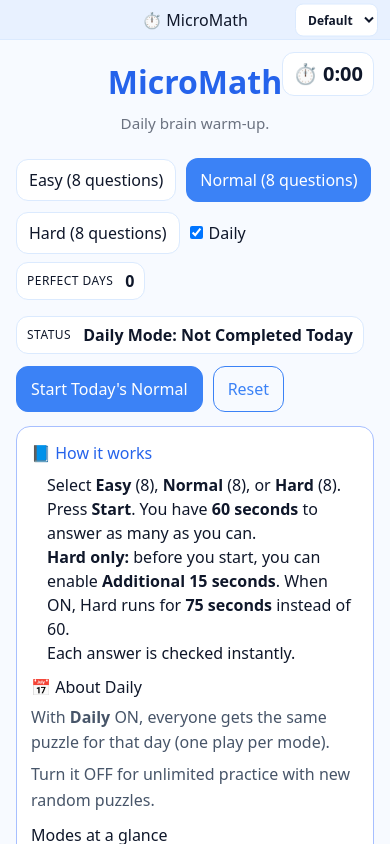
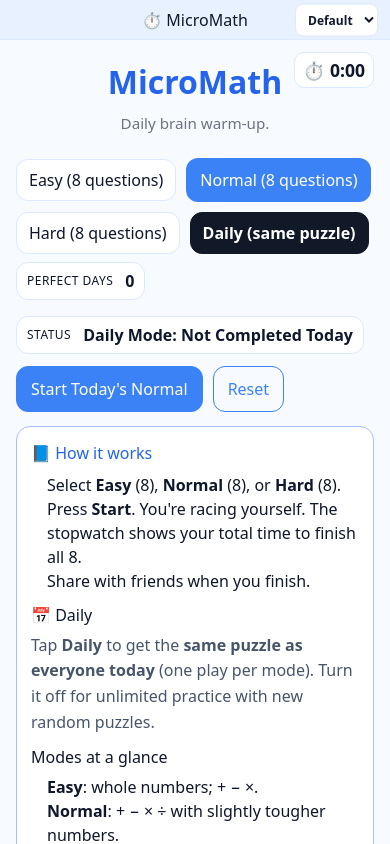
Before and after one commit to joyceybear06/micromath, a React (Vite) app: page / in a window 390 px wide. Shown: the top 844 px of the page. Built offline with nearby package versions, Linux system fonts and the light colour scheme.

Commit message:
mobile: mini stopwatch + daily button + number chips

```diff
--- a/src/App.css
+++ b/src/App.css
@@ -99,6 +99,25 @@
   border: 2px solid var(--primary);
   background: var(--primary-50);
 }
+
+/* NEW: Daily toggle becomes a simple button */
+.daily-btn{
+  padding: 8px 12px;
+  border-radius: 12px;
+  border: 1px solid var(--accent);
+  background: transparent;
+  color: var(--accent);
+  cursor: pointer;
+  font-weight: 700;
+}
+.daily-btn:active{ transform: translateY(1px); }
+.daily-btn--active{
+  background: #111827; /* always black, as requested */
+  border-color: #111827;
+  color: #ffffff;
+}
+
+/* (legacy) checkbox label no longer used, safe to keep */
 .daily-toggle{
   display: flex;
   align-items: center;
@@ -198,6 +217,62 @@
 }
 .answer-input:disabled{ background: #f6f6f6; }
 .result-icon{ min-width: 24px; }
+
+/* ====== LADDER NUMBER CHIP (circled index; fixed-width column) ====== */
+.ladder-index{
+  flex: 0 0 28px;           /* fixed column width on desktop */
+  width: 28px;
+  height: 28px;
+  display: inline-grid;
+  place-items: center;
+  border-radius: 999px;
+  border: 1px solid var(--border);
+  background: var(--card);
+  color: var(--muted);
+  font-weight: 600;         /* semibold numerals */
+  font-size: 14px;
+  line-height: 1;
+  user-select: none;
+}
+@media (max-width: 480px){
+  .ladder-index{
+    flex-basis: 26px;
+    width: 26px;
+    height: 26px;
+    font-size: 13px;
+  }
+}
+
+/* Active row: subtle elevation + accent ring (no heavy fill) */
+.ladder-row:focus-within .ladder-index{
+  border-color: var(--accent);
+  /* Subtle lift; browsers that support color-mix will show a soft ring */
+  box-shadow:
+    0 2px 6px rgba(0,0,0,0.10),
+    0 0 0 3px color-mix(in srgb, var(--accent) 22%, transparent);
+}
+
+/* Dark theme tuning for the chip */
+[data-theme="dark"] .ladder-index{
+  background: #1f2937; /* slate-800 */
+  border-color: #334155; /* slate-600 */
+  color: #e5e7eb; /* slate-200 */
+}
+[data-theme="dark"] .ladder-row:focus-within .ladder-index{
+  border-color: var(--accent);
+  box-shadow:
+    0 2px 8px rgba(0,0,0,0.30),
+    0 0 0 3px color-mix(in srgb, var(--accent) 22%, transparent);
+}
+
+/* Offscreen text helper for accessibility (e.g., "Question 3") */
+.sr-only{
+  position: absolute !important;
+  width: 1px; height: 1px;
+  padding: 0; margin: -1px;
+  overflow: hidden; clip: rect(0,0,0,0);
+  white-space: nowrap; border: 0;
+}
 
 /* Instructions */
 .rules{ margin-top: 14px; padding: 14px; }
@@ -363,25 +438,12 @@
 [data-theme="dark"] .meta-bar .meta-item:not(.score) { background: #1f2937 !important; border: 1px solid #334155 !important; color: #f8fafc; }
 [data-theme="dark"] .meta-bar .meta-item:not(.score) .meta-label, [data-theme="dark"] .meta-bar .meta-item:not(.score) .meta-value { background: transparent !important; color: #f8fafc !important; border: 0 !important; box-shadow: none !important; padding: 0 !important; }
 
-/* ========================= Mobile timer (≤480px) ========================= */
+/* =================== Small-screen header timer shrink =================== */
 @media (max-width: 480px) {
-  [data-playing="1"] .header-timer {
-    position: fixed;
-    right: 12px;
-    bottom: calc(12px + env(safe-area-inset-bottom));
-    z-index: 60;
-    transform: none;
-    padding: 6px 10px;
-    border-radius: 14px;
-    pointer-events: none;
-    box-shadow: 0 8px 20px rgba(0,0,0,.25);
-  }
-  [data-theme="dark"] [data-playing="1"] .header-timer.danger {
-    color: #fecaca !important; border-color: #ef4444 !important;
-  }
-  [data-theme="blue"] [data-playing="1"] .header-timer.danger,
-  [data-theme="light"] [data-playing="1"] .header-timer.danger {
-    color: #b91c1c !important; border-color: #fecaca !important; background: #fff5f5 !important;
+  .header-timer {
+    font-size: clamp(14px, 4.5vw, 18px);
+    padding: 4px 8px;
+    border-radius: 10px;
   }
 }
 
@@ -389,3 +451,57 @@
 .mm-correct-flag { margin-left: 6px; font-weight: 700; color: #10b981; }
 @keyframes mmSparkle { from { box-shadow: 0 0 0 0 rgba(16,185,129,0.6); } to { box-shadow: 0 0 0 14px rgba(16,185,129,0); } }
 .mm-sparkle { animation: mmSparkle 0.6s ease-out; border-radius: 10px; }
+
+/* Mini stopwatch (floats at bottom on mobile when header timer is off-screen) */
+.mini-stopwatch {
+  position: fixed;
+  bottom: 12px;
+  left: 50%;
+  transform: translateX(-50%);
+  padding: 6px 10px;
+  border-radius: 999px;
+  border: 1px solid var(--border);
+  background: var(--card);
+  color: var(--text);
+  font-size: clamp(14px, 4.5vw, 18px);
+  font-variant-numeric: tabular-nums;
+  z-index: 50;
+  box-shadow: 0 6px 18px rgba(0,0,0,0.15);
+}
+/* Dark-theme fix: use data-theme selector instead of .dark */
+[data-theme="dark"] .mini-stopwatch {
+  background: #111827;
+  color: #F9FAFB;
+  border-color: #374151;
+}
+@media (hover: hover) and (pointer: fine) {
+  /* Hide on desktop by default */
+  .mini-stopwatch { display: none; }
+}
+
+/* ===================== ± controls (mobile only) ===================== */
+.smart-number-wrap{
+  display: grid;
+  grid-template-columns: auto 1fr;
+  align-items: center;
+  gap: 6px;
+}
+.pm-wrap{
+  display: inline-flex;
+  gap: 6px;
+}
+.pm-btn{
+  width: 28px;
+  height: 28px;
+  border-radius: 999px;
+  border: 1px solid var(--border);
+  background: var(--card);
+  color: var(--text);
+  font-weight: 600;
+  line-height: 1;
+}
+.pm-btn:active{ transform: translateY(1px); }
+/* Hide the ± controls on non-touch desktop */
+@media (hover: hover) and (pointer: fine) {
+  .pm-wrap { display: none; }
+}
--- a/src/App.tsx
+++ b/src/App.tsx
@@ -1,9 +1,11 @@
-import { useEffect, useMemo, useState, type ReactNode } from "react";
+import { useEffect, useMemo, useRef, useState, type ReactNode } from "react";
 import { useMode } from "./hooks/useMode";
 import { generateLadder, generateLadderForSeed } from "./logic/generator";
 import { generateEasy, generateEasyForSeed } from "./logic/easy";
 import type { Step } from "./types";
 import "./App.css";
+import MiniStopwatch from "./components/MiniStopwatch";
+
 
 /* Stopwatch & iOS-safe input */
 import { useStopwatch } from "./hooks/useStopwatch";
@@ -191,6 +193,10 @@
   );
 }
 /* ---------------------------- End modal ----------------------------------- */
+
+/* ------------------------- MiniStopwatch (new) ---------------------------- */
+
+/* ------------------------------------------------------------------------- */
 
 export default function App() {
   const [mode, setMode] = useMode();
@@ -401,6 +407,24 @@
   };
   /* --------------------------------------------------------------------- */
 
+  /* ------------------- Mini stopwatch: visibility logic ------------------ */
+  const mainTimerRef = useRef<HTMLDivElement | null>(null);
+  const [isMainInView, setIsMainInView] = useState(true);
+
+  useEffect(() => {
+    const el = mainTimerRef.current;
+    if (!el) return;
+    const obs = new IntersectionObserver(
+      ([entry]) => setIsMainInView(entry.isIntersecting),
+      { root: null, threshold: 0 }
+    );
+    obs.observe(el);
+    return () => obs.disconnect();
+  }, []);
+
+  const showMini = status === "playing" && !isMainInView;
+  /* ---------------------------------------------------------------------- */
+
   return (
     <>
       {/* Top banner (centered title, picker on far right) */}
@@ -442,6 +466,7 @@
 
           <div
             className="header-timer"
+            ref={mainTimerRef}
             aria-live="polite"
             style={{ position: "absolute", right: 0, top: 0 }}
           >
@@ -449,7 +474,15 @@
           </div>
         </header>
 
-        {/* Tabs + Daily toggle */}
+        {/* Floating mini stopwatch (mobile) */}
+        {showMini && (
+      <MiniStopwatch
+  ms={sw.ms}
+  onClick={() => mainTimerRef.current?.scrollIntoView({ behavior: "smooth", block: "center" })}
+/>
+        )}
+
+        {/* Tabs + Daily button */}
         <div className="controls-row">
           <button
             onClick={() => setMode("easy")}
@@ -472,14 +505,15 @@
             Hard (8 questions)
           </button>
 
-          <label className="daily-toggle">
-            <input
-              type="checkbox"
-              checked={isDaily}
-              onChange={(e) => setIsDaily(e.target.checked)}
-            />
-            <span>Daily</span>
-          </label>
+          <button
+            type="button"
+            className={`daily-btn ${isDaily ? "daily-btn--active" : ""}`}
+            aria-pressed={isDaily}
+            title="Daily: same puzzle as everyone today"
+            onClick={() => setIsDaily((d) => !d)}
+          >
+            {isDaily ? "Daily (same puzzle)" : "Practice (random)"}
+          </button>
         </div>
 
         {/* Meta bar */}
@@ -609,37 +643,22 @@
           <div className="rules card">
             <h2>📘 How it works</h2>
             <ul>
-              <li>
-                Select <strong>Easy</strong> (8), <strong>Normal</strong> (8), or{" "}
-                <strong>Hard</strong> (8).
-              </li>
-              <li>
-                Press <strong>Start</strong>. You have <strong>60 seconds</strong> to answer as many as you can.
-              </li>
-              <li>
-                <strong>Hard only:</strong> before you start, you can enable <strong>Additional 15 seconds</strong>.
-                When ON, Hard runs for <strong>75 seconds</strong> instead of 60.
-              </li>
-              <li>Each answer is checked instantly.</li>
+              <li>Select <strong>Easy</strong> (8), <strong>Normal</strong> (8), or <strong>Hard</strong> (8).</li>
+              <li>Press <strong>Start</strong>. You're racing yourself. The stopwatch shows your total time to finish all 8.</li>
+              <li>Share with friends when you finish.</li>
             </ul>
 
-            <h3>📅 About Daily</h3>
+            <h3>📅 Daily</h3>
             <p className="rules-paragraph">
-              With <strong>Daily</strong> ON, everyone gets the same puzzle for that day (one play per mode).
+              Tap <strong>Daily</strong> to get the <strong>same puzzle as everyone today</strong> (one play per mode).
+              Turn it off for unlimited practice with new random puzzles.
             </p>
-            <p className="rules-paragraph">Turn it OFF for unlimited practice with new random puzzles.</p>
 
             <h3>Modes at a glance</h3>
             <ul>
-              <li>
-                <strong>Easy</strong>: whole numbers; + − × ÷.
-              </li>
-              <li>
-                <strong>Normal</strong>: same operations with slightly tougher numbers.
-              </li>
-              <li>
-                <strong>Hard</strong>: adds exponents (^) and parentheses.
-              </li>
+              <li><strong>Easy</strong>: whole numbers; + − ×.</li>
+              <li><strong>Normal</strong>: + − × ÷ with slightly tougher numbers.</li>
+              <li><strong>Hard</strong>: adds exponents (^) and parentheses.</li>
             </ul>
           </div>
         )}
--- /dev/null
+++ b/src/components/MiniStopwatch.tsx
@@ -0,0 +1,23 @@
+export default function MiniStopwatch({
+  ms,
+  onClick,
+}: {
+  ms: number;
+  onClick?: () => void;
+}) {
+  // Match the header timer: M:SS
+  const totalSec = Math.floor(ms / 1000);
+  const m = Math.floor(totalSec / 60).toString();
+  const s = String(totalSec % 60).padStart(2, "0");
+
+  return (
+    <button
+      className="mini-stopwatch"
+      onClick={onClick}
+      aria-label="Scroll to main timer"
+      type="button"
+    >
+      ⏱ {m}:{s}
+    </button>
+  );
+}
```
